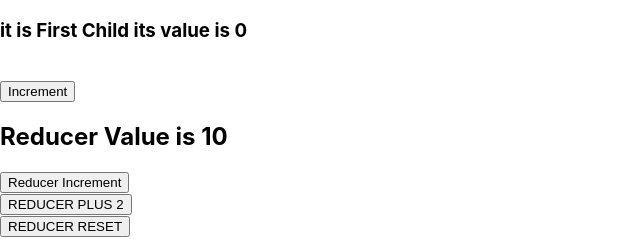
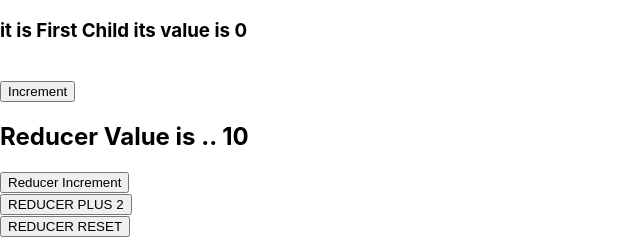
Before and after one commit to Siraj454/Boot-Camp-Session-5, a React (Create React App) app: page / in a window 1280 px wide. Shown: the top 239 px of the page, without its empty margins (0-640 px from the left). Built offline with nearby package versions, Linux system fonts and the light colour scheme.

Commit message:
Update reducerchild1.js

```diff
--- a/src/reducerchild1.js
+++ b/src/reducerchild1.js
@@ -5,7 +5,7 @@ const Child1=()=>{
     console.log(state);
     return (
         <dev>
-                <h2> Reducer Value is {state} </h2>
+                <h2> Reducer Value is .. {state} </h2>
                  <button onClick={()=>dispatch('INCREMENT')}>
                      Reducer Increment</button>
                      <br></br>
```
